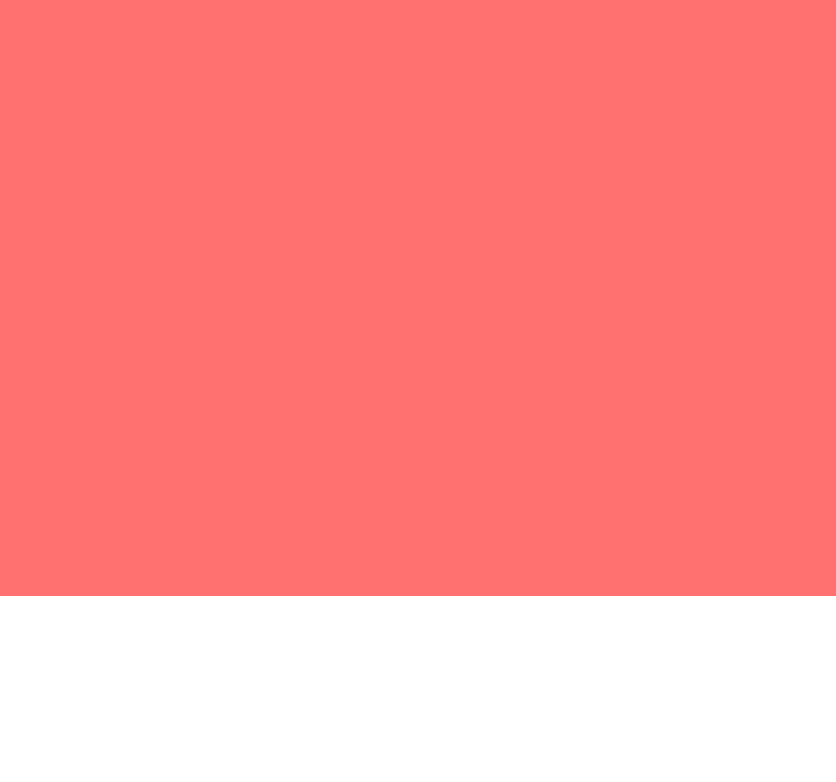
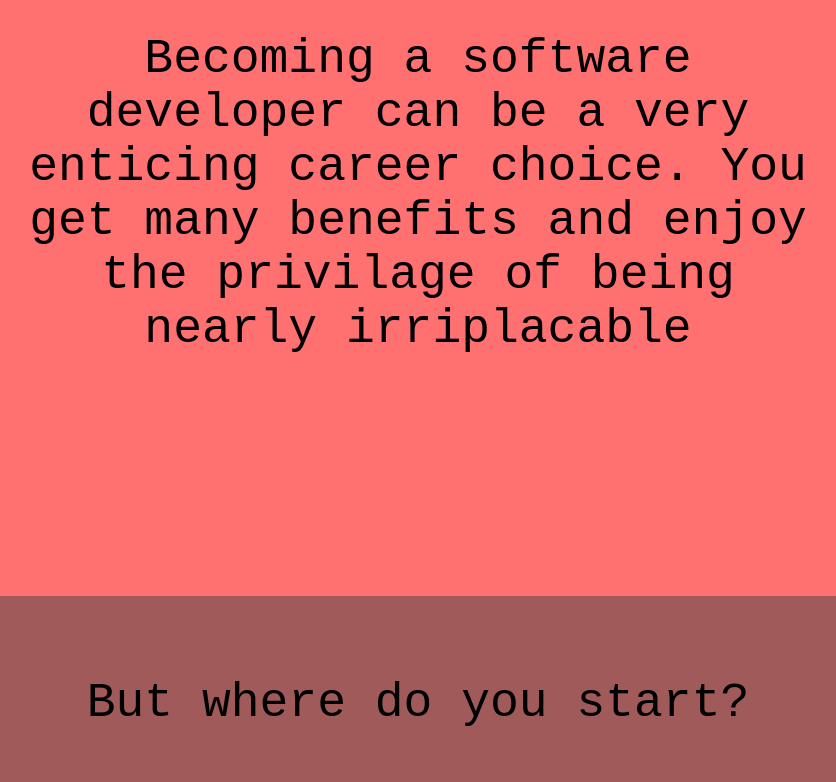
Before and after one commit to LinYu-Ch/finalChallenge, a plain HTML site: page index.html in a window 1280 px wide. Shown: the part 204-986 px from the top of the page, without its empty margins (222-1058 px from the left). Before the commit the page ends 800 px from the top, so only its background shows below. Drawn offline with Linux system fonts and the light colour scheme.

Commit message:
Update mainStyle.css

```diff
--- a/mainStyle.css
+++ b/mainStyle.css
@@ -7,18 +7,8 @@ body {
     width: 100%;
     font-family: monospace;
     padding: 0;
+    font-size: 48px;
     margin: 0;
-}
-.container {
-    scroll-snap-type: y mandatory;
-    overflow-y: scroll;
-    height: 100vh;
-}
-.container > * {
-    scroll-snap-align: start;
-    position: relative;
-    scroll-snap-stop: always;
-
 }
 section {
     padding: 1rem;
```
